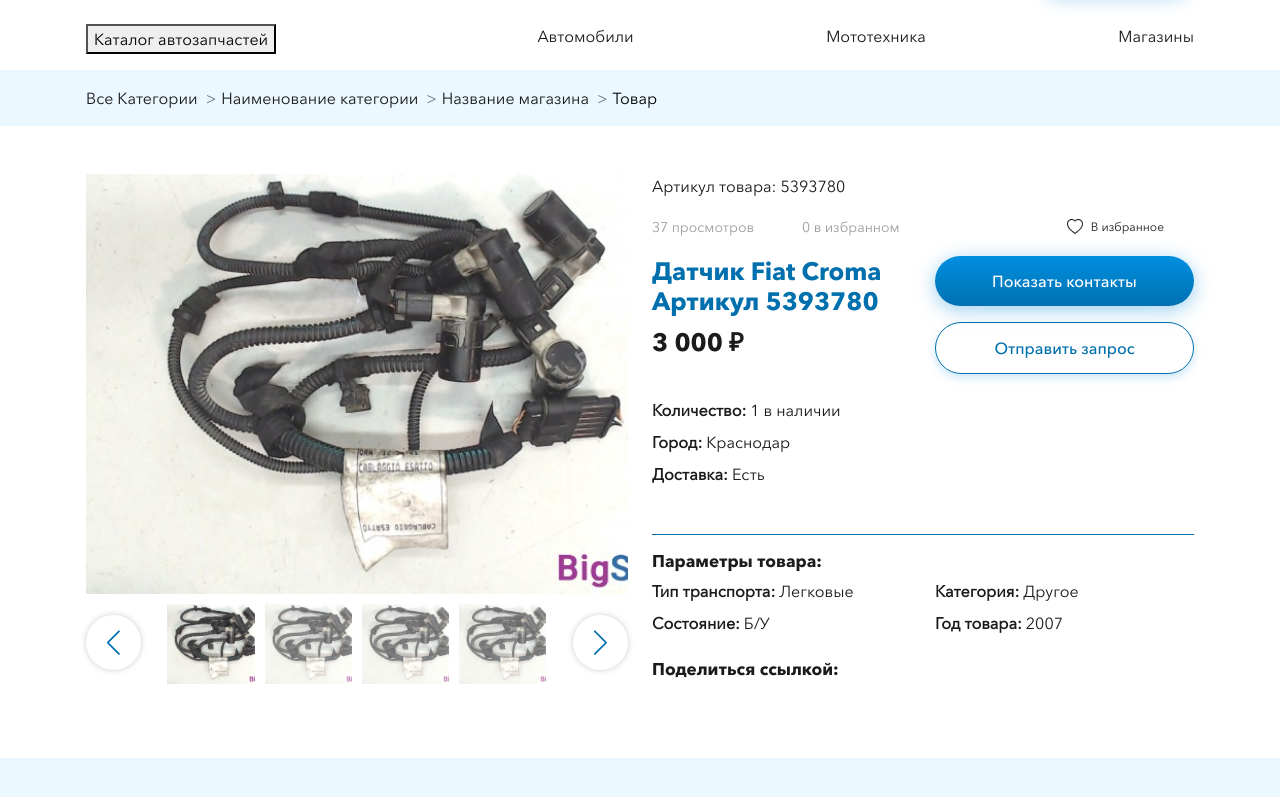
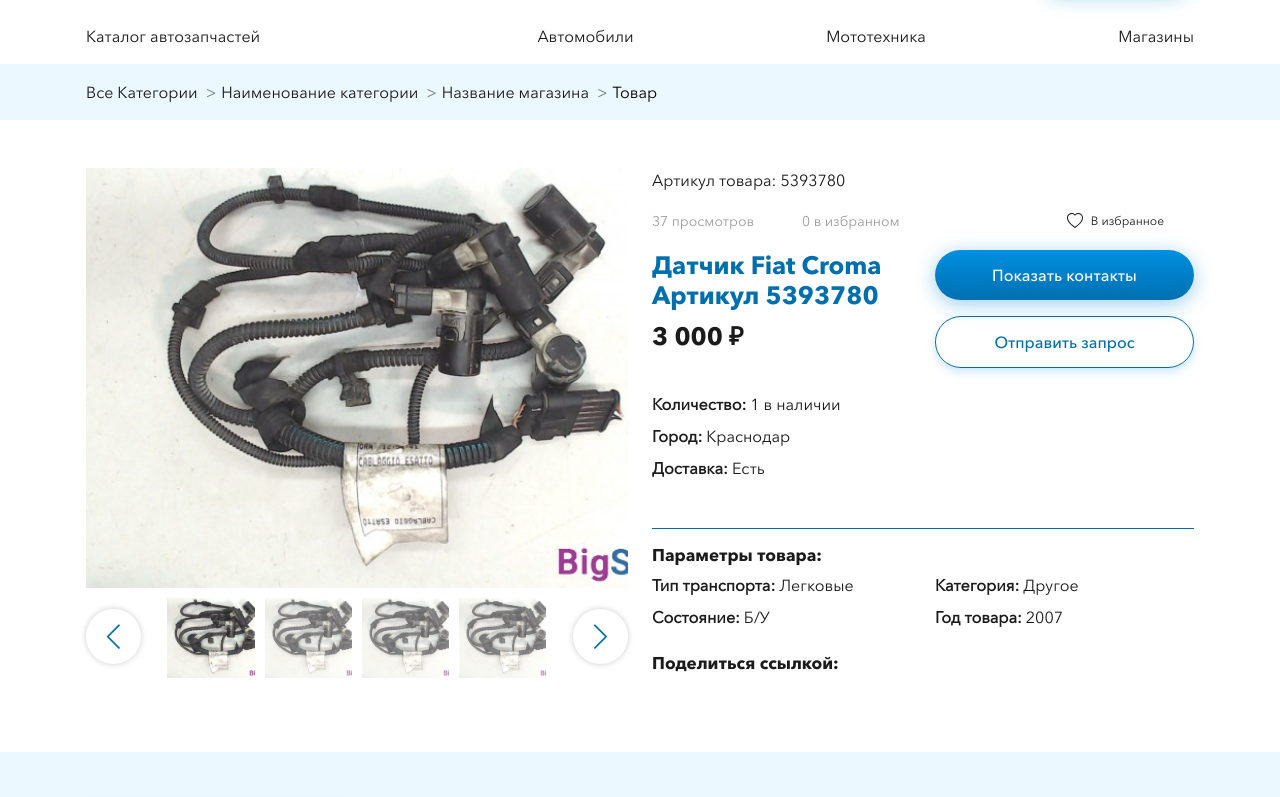
Before and after one commit to JuliaFilippova/shop-car, a plain HTML site: page page-product.html in a window 1280 px wide. Shown: the part 130-927 px from the top of the page. Drawn offline with nearby package versions, Linux system fonts and the light colour scheme.

Commit message:
Update page-product.html

```diff
--- a/page-product.html
+++ b/page-product.html
@@ -77,12 +77,12 @@
                 <ul class="row menu-category justify-content-between py-2 py-sm-3">
                     <li class="col-3">
                         <div class="dropdown">
-                            <button class="dropdown-toggle align-items-center" type="button" id="dropdownMenuButton" data-toggle="dropdown" aria-expanded="false">
+                            <a href="" class="dropdown-toggle align-items-center" role="button" id="dropdownMenuButton" data-toggle="dropdown" aria-expanded="false">
                                 <svg width="20" height="13" viewBox="0 0 16 16" class="bi bi-grid-3x3-gap-fill d-sm-none" fill="#006fad" xmlns="http://www.w3.org/2000/svg">
                                   <path d="M1 2a1 1 0 0 1 1-1h2a1 1 0 0 1 1 1v2a1 1 0 0 1-1 1H2a1 1 0 0 1-1-1V2zm5 0a1 1 0 0 1 1-1h2a1 1 0 0 1 1 1v2a1 1 0 0 1-1 1H7a1 1 0 0 1-1-1V2zm5 0a1 1 0 0 1 1-1h2a1 1 0 0 1 1 1v2a1 1 0 0 1-1 1h-2a1 1 0 0 1-1-1V2zM1 7a1 1 0 0 1 1-1h2a1 1 0 0 1 1 1v2a1 1 0 0 1-1 1H2a1 1 0 0 1-1-1V7zm5 0a1 1 0 0 1 1-1h2a1 1 0 0 1 1 1v2a1 1 0 0 1-1 1H7a1 1 0 0 1-1-1V7zm5 0a1 1 0 0 1 1-1h2a1 1 0 0 1 1 1v2a1 1 0 0 1-1 1h-2a1 1 0 0 1-1-1V7zM1 12a1 1 0 0 1 1-1h2a1 1 0 0 1 1 1v2a1 1 0 0 1-1 1H2a1 1 0 0 1-1-1v-2zm5 0a1 1 0 0 1 1-1h2a1 1 0 0 1 1 1v2a1 1 0 0 1-1 1H7a1 1 0 0 1-1-1v-2zm5 0a1 1 0 0 1 1-1h2a1 1 0 0 1 1 1v2a1 1 0 0 1-1 1h-2a1 1 0 0 1-1-1v-2z"/>
                                 </svg>
                                 Каталог <span class="d-none d-sm-inline">автозапчастей</span>
-                            </button>
+                            </a>
                             <ul class="dropdown-menu menu-category__drop bg-white py-3 px-3 box-shadow" aria-labelledby="dropdownMenuButton">
                                 <li><a href="">Автомобили <span class="ml-2 text-blue">978</span></a></li>
                                 <li><a href="">Аксессуары<span class="ml-2 text-blue">978</span></a></li>
```
